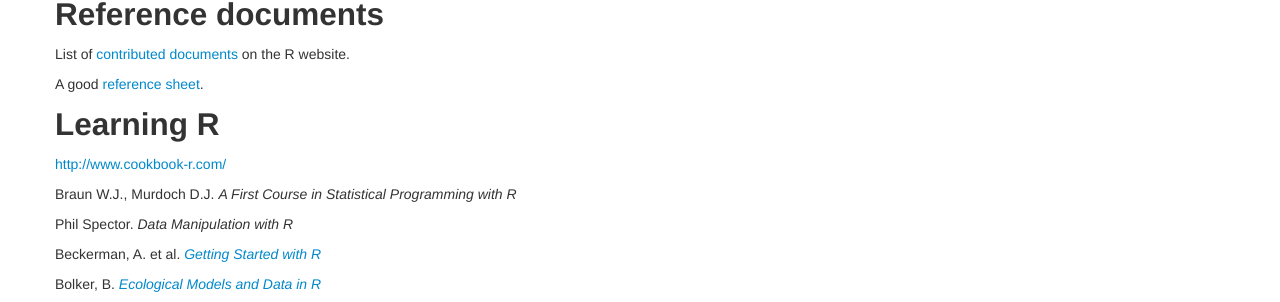
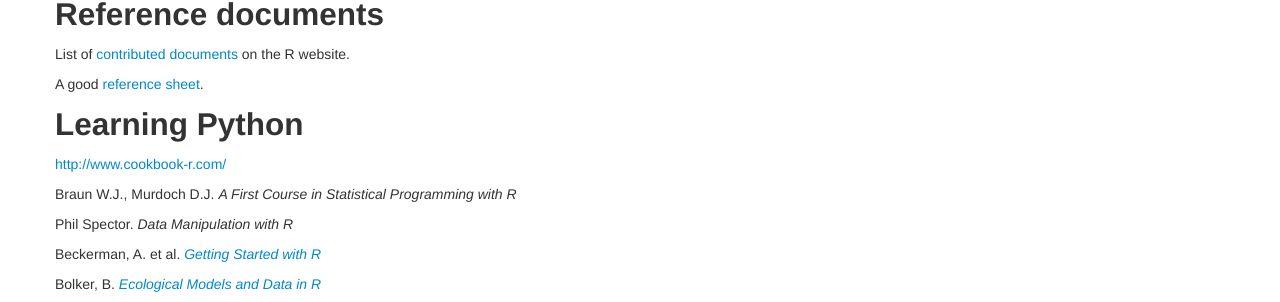
Before and after one commit to analyticsquest/analyticsquest.github.io, a Jekyll site: the page built from resources/index.md, in a window 1280 px wide and 1182 px high. Shown: the part 156-458 px from the top of the window. Built offline with Jekyll 4.4.1, drawn with Linux system fonts in a browser that asks for light colours.

Commit message:
Update index.md

```diff
--- a/resources/index.md
+++ b/resources/index.md
@@ -14,7 +14,7 @@ List of [contributed documents](https://cran.r-project.org/other-docs.html) on t
 A good [reference sheet](https://cran.r-project.org/doc/contrib/Short-refcard.pdf).
 
 
-## Learning R
+## Learning Python
 
 [http://www.cookbook-r.com/](http://www.cookbook-r.com/)
 
```
